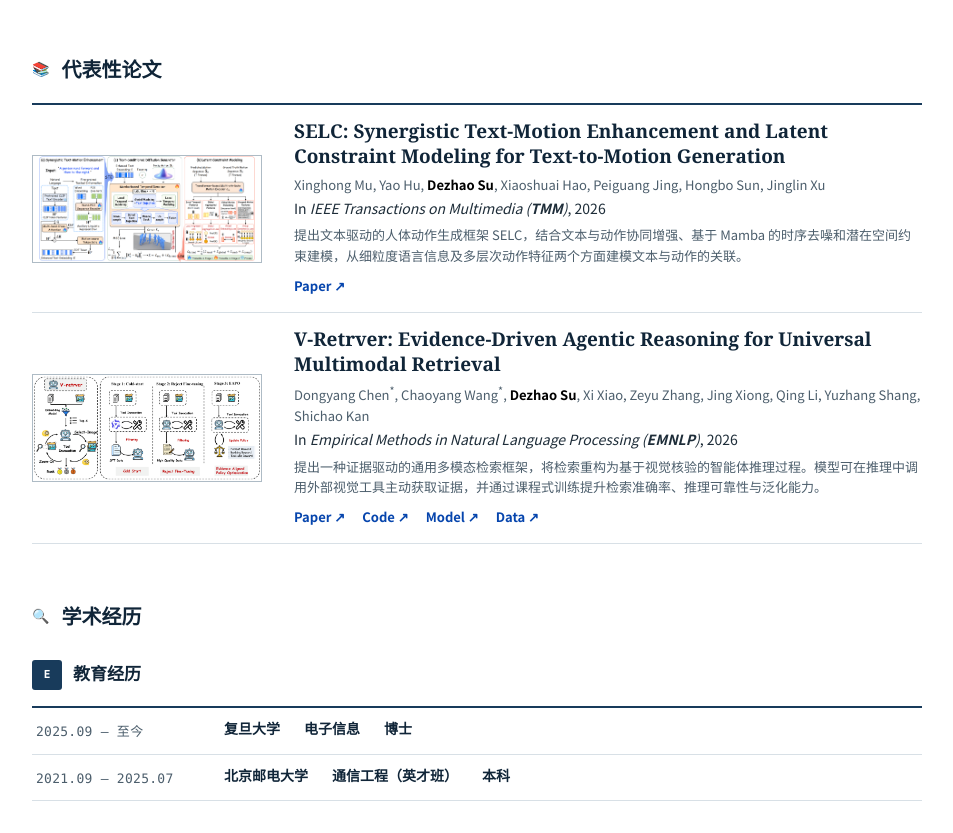
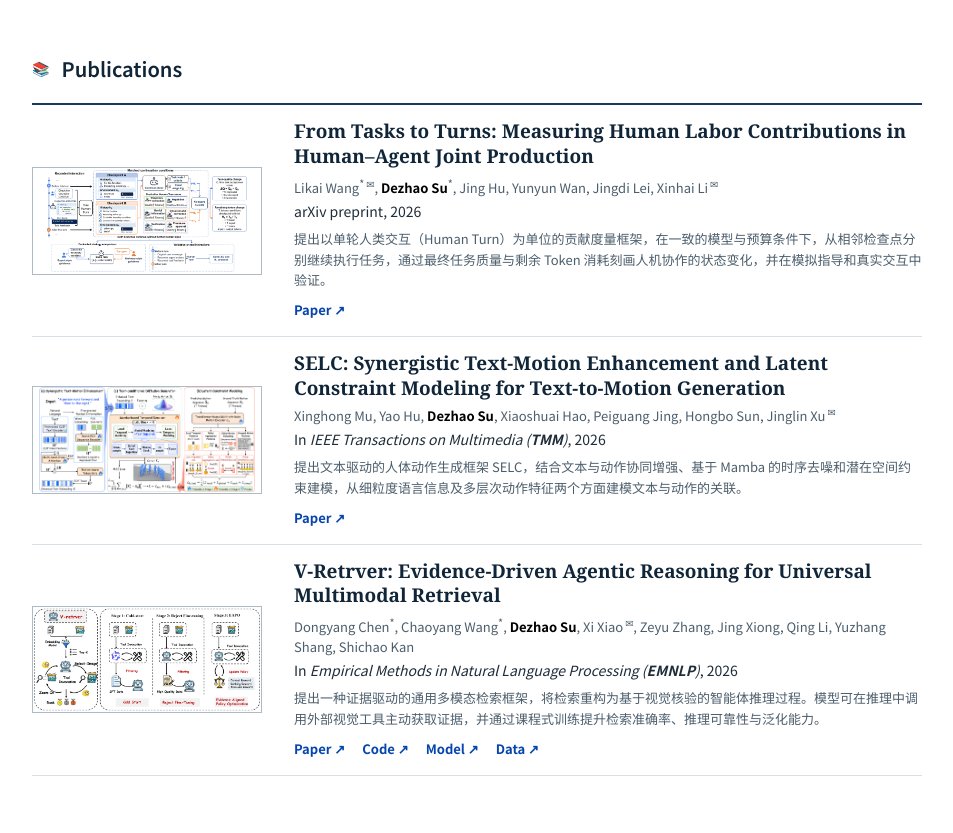
Before and after one commit to sudezhao2002/sudezhao2002.github.io, a plain HTML site: page index.html in a window 1280 px wide. Shown: the part 798-1631 px from the top of the page, without its empty margins (278-1231 px from the left). Drawn offline with Linux system fonts and the light colour scheme.

Commit message:
添加一篇文章

```diff
--- a/index.html
+++ b/index.html
@@ -31,7 +31,7 @@
     <link rel="me" href="https://github.com/sudezhao2002" />
     <link rel="sitemap" type="application/xml" href="https://sudezhao2002.github.io/sitemap.xml" />
     <link rel="icon" href="assets/favicon.svg" type="image/svg+xml" />
-    <link rel="stylesheet" href="styles.css?v=cf6d24f89148" />
+    <link rel="stylesheet" href="styles.css?v=cc23d6953ed9" />
     <script src="script.js" defer></script>
     <script type="application/ld+json">
       {
@@ -243,11 +243,45 @@
           <div class="publications-heading reveal">
             <h2 class="publications-title" id="publications-title">
               <span class="section-icon" aria-hidden="true">📚</span>
-              <span>代表性论文</span>
+              <span>Publications</span>
             </h2>
           </div>
 
           <div class="publications-list">
+            <article class="publication-card reveal">
+              <a
+                class="publication-image-link"
+                href="assets/tasks-to-turns-framework.png"
+                target="_blank"
+                rel="noreferrer"
+                aria-label="查看 From Tasks to Turns 论文框架原图"
+              >
+                <img
+                  class="publication-image"
+                  src="assets/tasks-to-turns-framework.png"
+                  alt="From Tasks to Turns 人类与智能体协作贡献度量框架"
+                  width="1381"
+                  height="717"
+                  loading="lazy"
+                />
+              </a>
+
+              <div class="publication-details">
+                <h3 class="publication-title">From Tasks to Turns: Measuring Human Labor Contributions in Human–Agent Joint Production</h3>
+                <p class="publication-authors">
+                  Likai Wang<sup>*</sup><sup class="corresponding-author" title="通讯作者" aria-label="通讯作者">✉&#xfe0e;</sup>, <strong>Dezhao Su</strong><sup>*</sup>, Jing Hu,
+                  Yunyun Wan, Jingdi Lei, Xinhai Li<sup class="corresponding-author" title="通讯作者" aria-label="通讯作者">✉&#xfe0e;</sup>
+                </p>
+                <p class="publication-venue">arXiv preprint, 2026</p>
+                <p class="publication-description">
+                  提出以单轮人类交互（Human Turn）为单位的贡献度量框架，在一致的模型与预算条件下，从相邻检查点分别继续执行任务，通过最终任务质量与剩余 Token 消耗刻画人机协作的状态变化，并在模拟指导和真实交互中验证。
+                </p>
+                <div class="publication-links">
+                  <a class="publication-link" href="https://arxiv.org/pdf/2610.26365" target="_blank" rel="noreferrer">Paper ↗</a>
+                </div>
+              </div>
+            </article>
+
             <article class="publication-card reveal">
               <a
                 class="publication-image-link"
@@ -270,7 +304,7 @@
                 <h3 class="publication-title">SELC: Synergistic Text-Motion Enhancement and Latent Constraint Modeling for Text-to-Motion Generation</h3>
                 <p class="publication-authors">
                   Xinghong Mu, Yao Hu, <strong>Dezhao Su</strong>, Xiaoshuai Hao,
-                  Peiguang Jing, Hongbo Sun, Jinglin Xu
+                  Peiguang Jing, Hongbo Sun, Jinglin Xu<sup class="corresponding-author" title="通讯作者" aria-label="通讯作者">✉&#xfe0e;</sup>
                 </p>
                 <p class="publication-venue">In <em>IEEE Transactions on Multimedia (<strong>TMM</strong>)</em>, 2026</p>
                 <p class="publication-description">
@@ -303,7 +337,7 @@
               <div class="publication-details">
                 <h3 class="publication-title">V-Retrver: Evidence-Driven Agentic Reasoning for Universal Multimodal Retrieval</h3>
                 <p class="publication-authors">
-                  Dongyang Chen<sup>*</sup>, Chaoyang Wang<sup>*</sup>, <strong>Dezhao Su</strong>, Xi Xiao,
+                  Dongyang Chen<sup>*</sup>, Chaoyang Wang<sup>*</sup>, <strong>Dezhao Su</strong>, Xi Xiao<sup class="corresponding-author" title="通讯作者" aria-label="通讯作者">✉&#xfe0e;</sup>,
                   Zeyu Zhang, Jing Xiong, Qing Li, Yuzhang Shang, Shichao Kan
                 </p>
                 <p class="publication-venue">In <em>Empirical Methods in Natural Language Processing (<strong>EMNLP</strong>)</em>, 2026</p>
--- a/styles.css
+++ b/styles.css
@@ -606,6 +606,14 @@ img {
   font-weight: 700;
 }
 
+.corresponding-author {
+  margin-left: 2px;
+  font-family: Arial, sans-serif;
+  font-size: 0.75em;
+  line-height: 0;
+  vertical-align: super;
+}
+
 .publication-venue {
   margin: 3px 0;
   color: var(--text-color);
```
Also changed, not shown: en.html (+37 -3 lines), assets/tasks-to-turns-framework.png (added), llms.txt.
